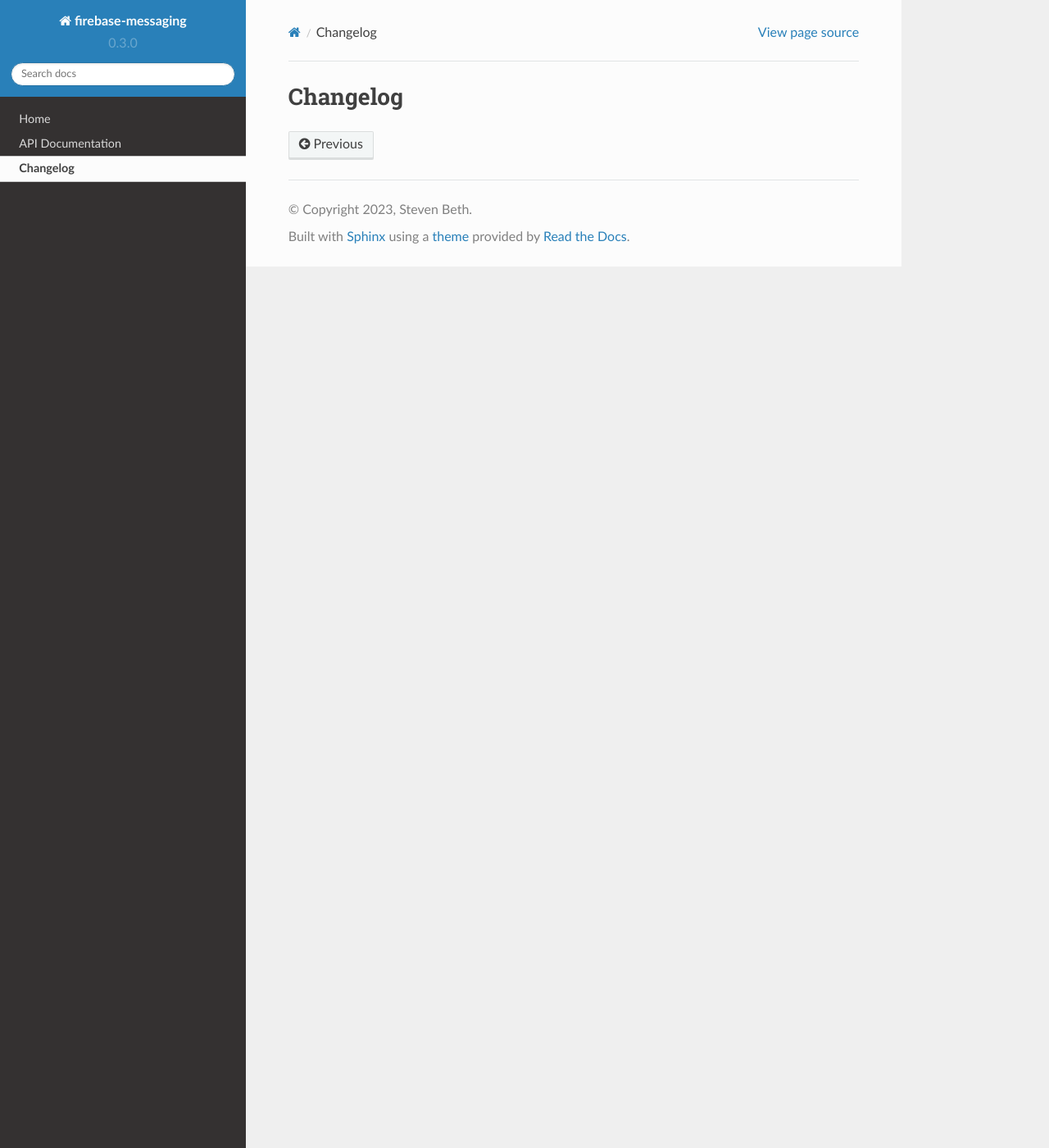
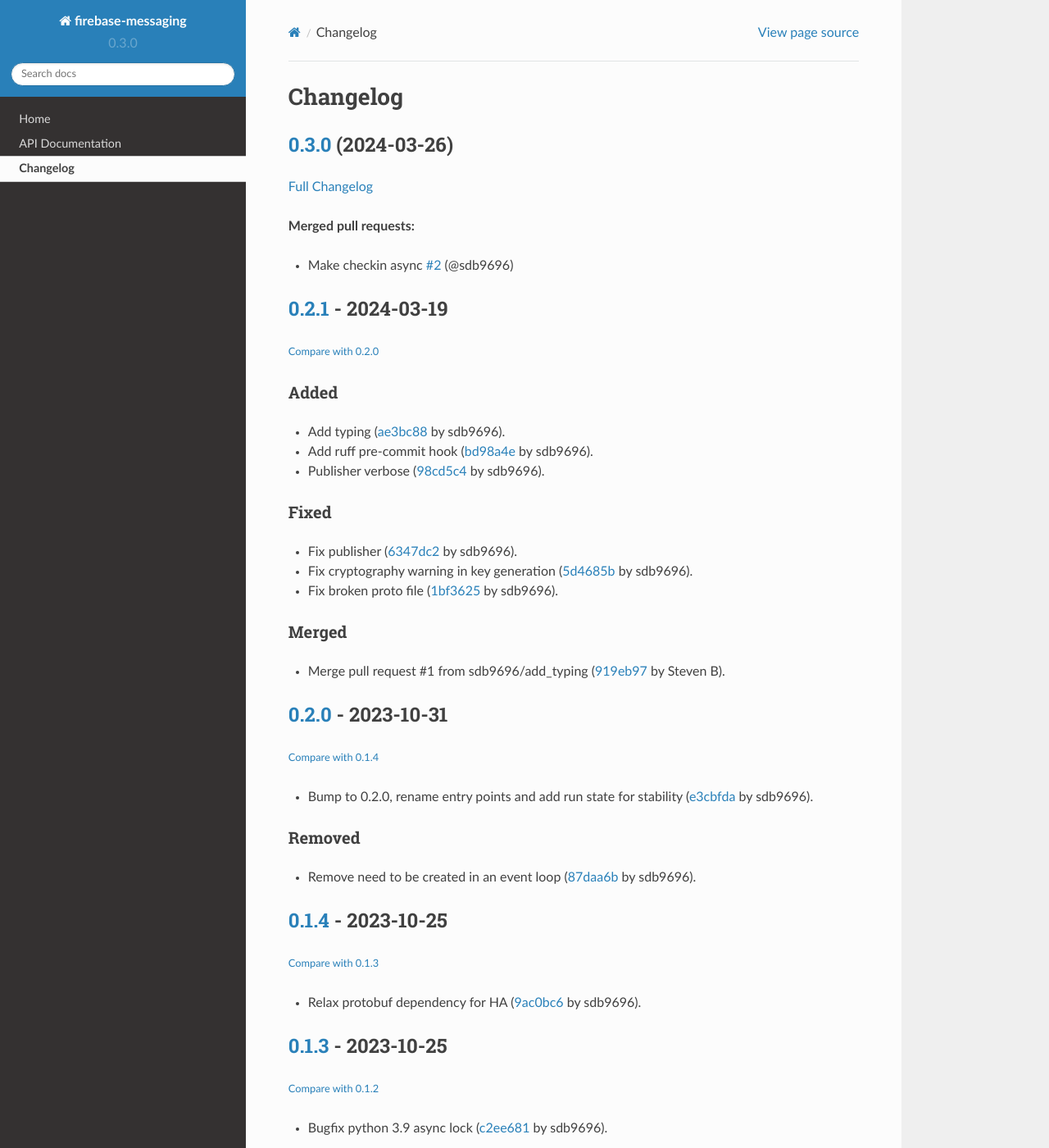
Before and after one commit to sdb9696/firebase-messaging, a Sphinx documentation site: the page built from docs/source/changelog.md, in a window 1280 px wide and 1400 px high. Shown: the whole window at 82% size. Built offline with Sphinx 7.4.7 and the Read the Docs theme 2.0.0, drawn with Linux system fonts in a browser that asks for light colours; some of the changed text lies outside the part shown.

Commit message:
Update releasing instructions and add changelog (#6)
Now uses github_changelog_generator.
Also enables myst parser for docs.

```diff
--- /dev/null
+++ b/CHANGELOG.md
@@ -0,0 +1,83 @@
+# Changelog
+
+## [0.3.0](https://github.com/sdb9696/firebase-messaging/tree/0.3.0) (2024-03-26)
+
+[Full Changelog](https://github.com/sdb9696/firebase-messaging/compare/0.2.1...0.3.0)
+
+**Merged pull requests:**
+
+- Make checkin async [\#2](https://github.com/sdb9696/firebase-messaging/pull/2) (@sdb9696)
+
+## [0.2.1](https://github.com/sdb9696/firebase-messaging/releases/tag/0.2.1) - 2024-03-19
+
+<small>[Compare with 0.2.0](https://github.com/sdb9696/firebase-messaging/compare/0.2.0...0.2.1)</small>
+
+### Added
+
+- Add typing ([ae3bc88](https://github.com/sdb9696/firebase-messaging/commit/ae3bc8821c1ca16fc6da00af0f0655851f6f848f) by sdb9696).
+- Add ruff pre-commit hook ([bd98a4e](https://github.com/sdb9696/firebase-messaging/commit/bd98a4eea43ab0d63112f15f2ea3e2aa6c12f7c7) by sdb9696).
+- Publisher verbose ([98cd5c4](https://github.com/sdb9696/firebase-messaging/commit/98cd5c4a40b12a42fc234d61076560a21bf46666) by sdb9696).
+
+### Fixed
+
+- Fix publisher ([6347dc2](https://github.com/sdb9696/firebase-messaging/commit/6347dc262df7f409099807df18db3e4550316106) by sdb9696).
+- Fix cryptography warning in key generation ([5d4685b](https://github.com/sdb9696/firebase-messaging/commit/5d4685b9be3b66c3bff38ae6b4049094ba116ffb) by sdb9696).
+- Fix broken proto file ([1bf3625](https://github.com/sdb9696/firebase-messaging/commit/1bf36259cd508bf6a58dc9f16138294aef235068) by sdb9696).
+
+### Merged
+
+- Merge pull request #1 from sdb9696/add_typing ([919eb97](https://github.com/sdb9696/firebase-messaging/commit/919eb97750dc3481130056ed6a4b9f4773b8da15) by Steven B).
+
+## [0.2.0](https://github.com/sdb9696/firebase-messaging/releases/tag/0.2.0) - 2023-10-31
+
+<small>[Compare with 0.1.4](https://github.com/sdb9696/firebase-messaging/compare/0.1.4...0.2.0)</small>
+
+- Bump to 0.2.0, rename entry points and add run state for stability ([e3cbfda](https://github.com/sdb9696/firebase-messaging/commit/e3cbfda2f753e11029c437ec66720d836ccc0595) by sdb9696).
+
+### Removed
+
+- Remove need to be created in an event loop ([87daa6b](https://github.com/sdb9696/firebase-messaging/commit/87daa6b0078ef17131c3e64519b3042c559e3630) by sdb9696).
+
+## [0.1.4](https://github.com/sdb9696/firebase-messaging/releases/tag/0.1.4) - 2023-10-25
+
+<small>[Compare with 0.1.3](https://github.com/sdb9696/firebase-messaging/compare/0.1.3...0.1.4)</small>
+
+- Relax protobuf dependency for HA ([9ac0bc6](https://github.com/sdb9696/firebase-messaging/commit/9ac0bc6d8212ea9a4fb4aa6cc412e7e760414dae) by sdb9696).
+
+## [0.1.3](https://github.com/sdb9696/firebase-messaging/releases/tag/0.1.3) - 2023-10-25
+
+<small>[Compare with 0.1.2](https://github.com/sdb9696/firebase-messaging/compare/0.1.2...0.1.3)</small>
+
+- Bugfix python 3.9 async lock ([c2ee681](https://github.com/sdb9696/firebase-messaging/commit/c2ee68123ee4b8d5d62060b80ed746b2ec639b29) by sdb9696).
+
+## [0.1.2](https://github.com/sdb9696/firebase-messaging/releases/tag/0.1.2) - 2023-10-25
+
+<small>[Compare with 0.1.1](https://github.com/sdb9696/firebase-messaging/compare/0.1.1...0.1.2)</small>
+
+### Fixed
+
+- Update handling of no event loop and bump version ([29f3841](https://github.com/sdb9696/firebase-messaging/commit/29f38414eba0ed5893578c382eae558a826475de) by sdb9696).
+
+## [0.1.1](https://github.com/sdb9696/firebase-messaging/releases/tag/0.1.1) - 2023-10-23
+
+<small>[Compare with 0.1.0](https://github.com/sdb9696/firebase-messaging/compare/0.1.0...0.1.1)</small>
+
+### Fixed
+
+- Fix gcm checkin with credentials ([4c51098](https://github.com/sdb9696/firebase-messaging/commit/4c5109816b0d3fa266329bb36ec6fdfb02598ca3) by sdb9696).
+
+## [0.1.0](https://github.com/sdb9696/firebase-messaging/releases/tag/0.1.0) - 2023-10-23
+
+<small>[Compare with first commit](https://github.com/sdb9696/firebase-messaging/compare/acf9b784788d68026d64d2f6d39a23274dbd663e...0.1.0)</small>
+
+### Added
+
+- Add tests and docs and refactor ([77c225c](https://github.com/sdb9696/firebase-messaging/commit/77c225c142f1173ca2746c7a07de250b7d46e610) by sdb9696).
+
+### Fixed
+
+- Fix publish workflow ([447d379](https://github.com/sdb9696/firebase-messaging/commit/447d37922aa2589e79b3952036ef10b02debb01a) by sdb9696).
+
+
+
+\* *This Changelog was automatically generated by [github_changelog_generator](https://github.com/github-changelog-generator/github-changelog-generator)*
--- a/CHANGELOG.rst
+++ /dev/null
@@ -1,3 +0,0 @@
-=========
-Changelog
-=========
--- /dev/null
+++ b/docs/source/changelog.md
@@ -0,0 +1 @@
+:::{include} ../../CHANGELOG.md
--- a/docs/source/changelog.rst
+++ /dev/null
@@ -1 +0,0 @@
-.. include:: ../../CHANGELOG.rst
--- a/docs/source/conf.py
+++ b/docs/source/conf.py
@@ -23,6 +23,11 @@
     "sphinx.ext.coverage",
     "sphinx.ext.viewcode",
     "sphinx.ext.todo",
+    "myst_parser",
+]
+
+myst_enable_extensions = [
+    "colon_fence",
 ]
 
 templates_path = ["_templates"]
--- a/pyproject.toml
+++ b/pyproject.toml
@@ -36,9 +36,10 @@
 sphinx-rtd-theme = {version = "^1.3.0", optional = true}
 sphinx-autodoc-typehints = {version = "^1.24.0", optional = true}
 aiohttp = "^3.9.3"
+myst-parser = {version = "*", optional = true }
 
 [tool.poetry.extras]
-docs = ["sphinx", "sphinx-rtd-theme", "sphinx-autodoc-typehints"]
+docs = ["sphinx", "sphinx-rtd-theme", "sphinx-autodoc-typehints", "myst-parser"]
 
 [tool.poetry.group.dev.dependencies]
 pre-commit = "*"
```
Also changed, not shown: HISTORY.md (added, +69 -0 lines), RELEASING.md (added, +168 -0 lines), 2 other files.
